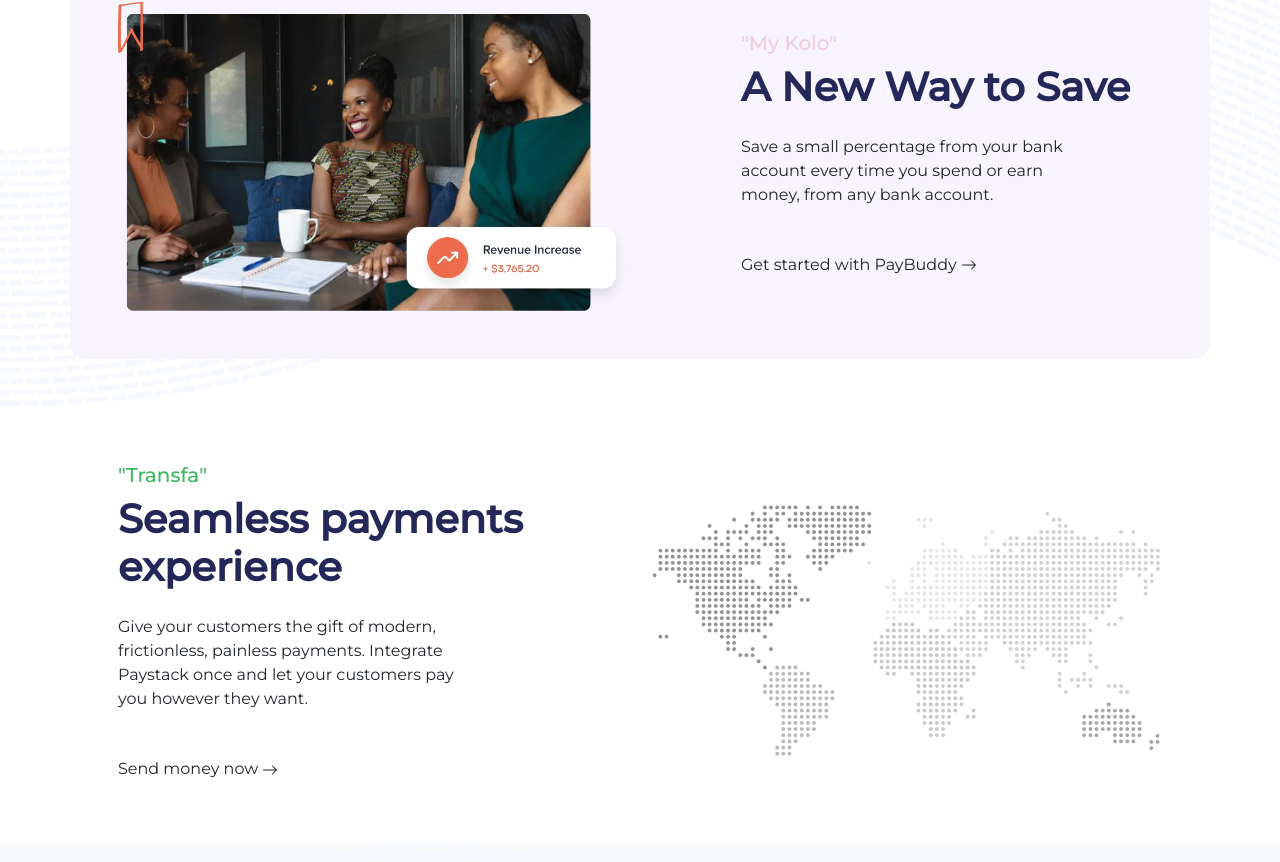
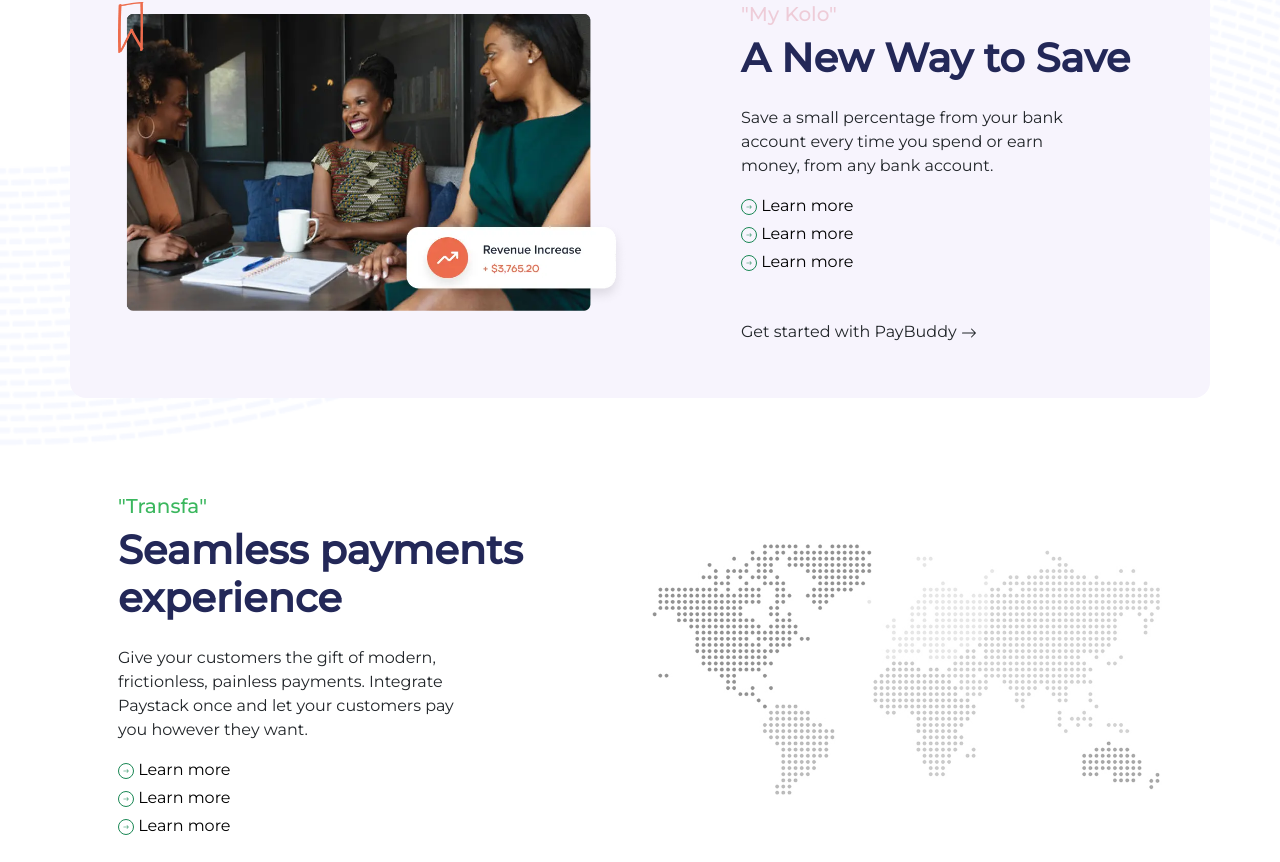
Before and after one commit to DanieAfriheart/PayBuddy, a React (Create React App) app: page / in a window 1280 px wide. Shown: the part 778-1640 px from the top of the page. Built offline with nearby package versions, Linux system fonts and the light colour scheme.

Commit message:
added links

```diff
--- a/src/Components/Home.js
+++ b/src/Components/Home.js
@@ -71,6 +71,19 @@ const Home = () => {
                             <h5 className='mb-2' style={{ color: '#EECCD8' }}>"My Kolo"</h5>
                             <h1 className='fw-bold'>A New Way to Save</h1>
                             <p className='my-3 col-md-10 '>Save a small percentage from your bank account every time you spend or earn money, from any bank account.</p>
+                            <div className='px-0'>
+                                <ul className='px-0'>
+                                    <li>
+                                        <Card.Link href="#" style={{ textDecoration: 'none', color: 'black' }}><BsArrowRight className='border rounded-circle p-1 border-success text-success' /> Learn more</Card.Link>
+                                    </li>
+                                    <li className='my-1'>
+                                        <Card.Link href="#" style={{ textDecoration: 'none', color: 'black' }}><BsArrowRight className='border rounded-circle p-1 border-success text-success' /> Learn more</Card.Link>
+                                    </li>
+                                    <li>
+                                        <Card.Link href="#" style={{ textDecoration: 'none', color: 'black' }}><BsArrowRight className='border rounded-circle p-1 border-success text-success' /> Learn more</Card.Link>
+                                    </li>
+                                </ul>
+                            </div>
                             <div className="d-flex mt-4">
                                 <Button variant="transparent" className='text-small px-0 border-0'>
                                     Get started with PayBuddy <BsArrowRight />
@@ -92,6 +105,19 @@ const Home = () => {
                             <h1 className='fw-bold'>Seamless payments experience</h1>
                             <p className='my-3 col-md-10 '>Give your customers the gift of modern, frictionless, painless payments. Integrate Paystack once and let your customers pay you however they want.</p>
                             {/* <Button>Create free account</Button> */}
+                            <div className='px-0'>
+                                <ul className='px-0'>
+                                    <li>
+                                        <Card.Link href="#" style={{ textDecoration: 'none', color: 'black' }}><BsArrowRight className='border rounded-circle p-1 border-success text-success' /> Learn more</Card.Link>
+                                    </li>
+                                    <li className='my-1'>
+                                        <Card.Link href="#" style={{ textDecoration: 'none', color: 'black' }}><BsArrowRight className='border rounded-circle p-1 border-success text-success' /> Learn more</Card.Link>
+                                    </li>
+                                    <li>
+                                        <Card.Link href="#" style={{ textDecoration: 'none', color: 'black' }}><BsArrowRight className='border rounded-circle p-1 border-success text-success' /> Learn more</Card.Link>
+                                    </li>
+                                </ul>
+                            </div>
                             <div className="d-flex mt-4">
                                 <Button variant="transparent" className='text-small px-0 border-0'>
                                     Send money now <BsArrowRight />
@@ -126,7 +152,7 @@ const Home = () => {
                         </Col>
                         <Col md={4}>
                             <Card style={{ width: '100%' }}>
-                            <Card.Img variant="top" src={designer} className="img-fluid" />
+                                <Card.Img variant="top" src={designer} className="img-fluid" />
                                 <Card.Body className='p-4'>
                                     <Card.Title className='fw-bold col-md-7 my-4'>Designers</Card.Title>
                                     <Card.Text className='mb-5'>
@@ -138,7 +164,7 @@ const Home = () => {
                         </Col>
                         <Col md={4}>
                             <Card style={{ width: '100%' }}>
-                            <Card.Img variant="top" src={creator} className="img-fluid" />
+                                <Card.Img variant="top" src={creator} className="img-fluid" />
                                 <Card.Body className='p-4'>
                                     <Card.Title className='fw-bold col-md-7 my-4'>Creators</Card.Title>
                                     <Card.Text className='mb-5'>
--- a/src/index.css
+++ b/src/index.css
@@ -13,6 +13,9 @@
 
 .fw-bold {
   color: #232858 !important;
+}
+ul{
+  list-style: none;
 }
 
 /* .Btn:hover {
```
